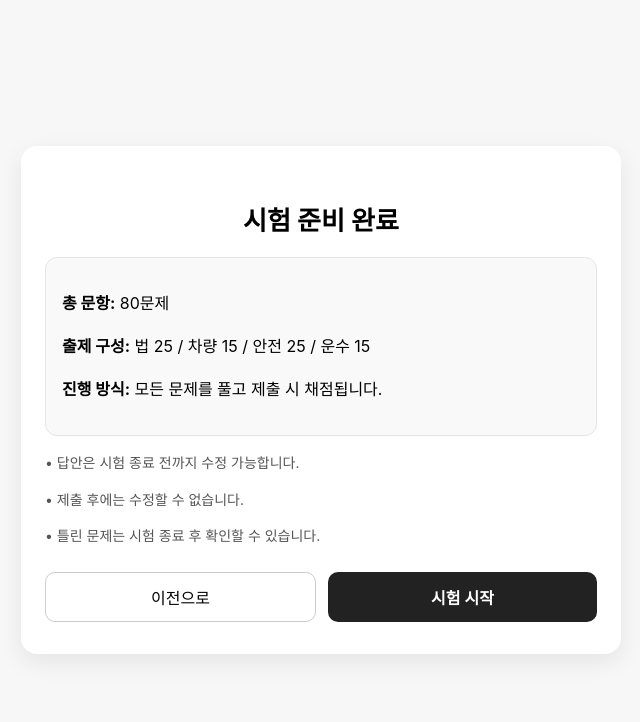
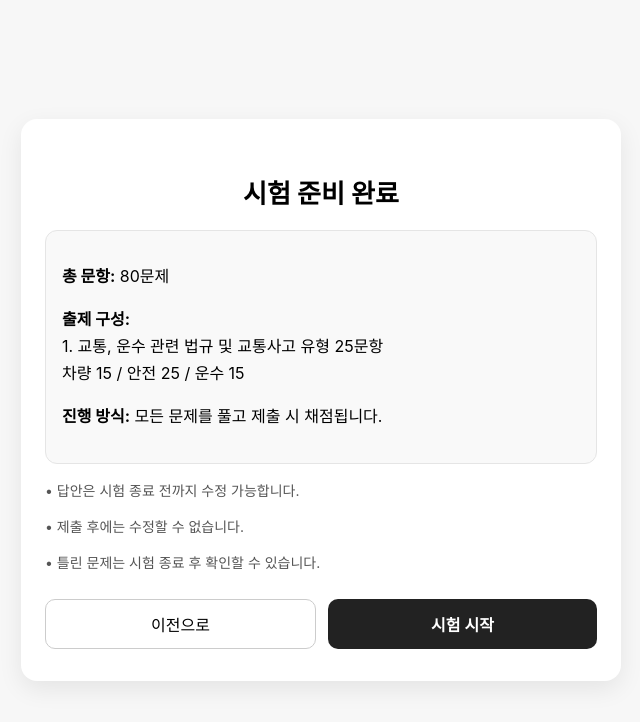
Before and after one commit to evepoi/Bus_CBT, a Vue app: page /#/ in a window 1280 px wide. Both pictures are taken after a click on the button "시험 준비". Shown: the top 722 px of the page, without its empty margins (319-959 px from the left). Built offline with nearby package versions, Linux system fonts and the light colour scheme.

Commit message:
문제안내 추가

```diff
--- a/src/views/Ready.vue
+++ b/src/views/Ready.vue
@@ -22,7 +22,7 @@ function goBack() {
 
       <div class="info-box">
         <p><strong>총 문항:</strong> 80문제</p>
-        <p><strong>출제 구성:</strong> 법 25 / 차량 15 / 안전 25 / 운수 15</p>
+        <p><strong>출제 구성:</strong> <br>1. 교통, 운수 관련 법규 및 교통사고 유형 25문항<br>차량 15 / 안전 25 / 운수 15</p>
         <p><strong>진행 방식:</strong> 모든 문제를 풀고 제출 시 채점됩니다.</p>
       </div>
 
```
